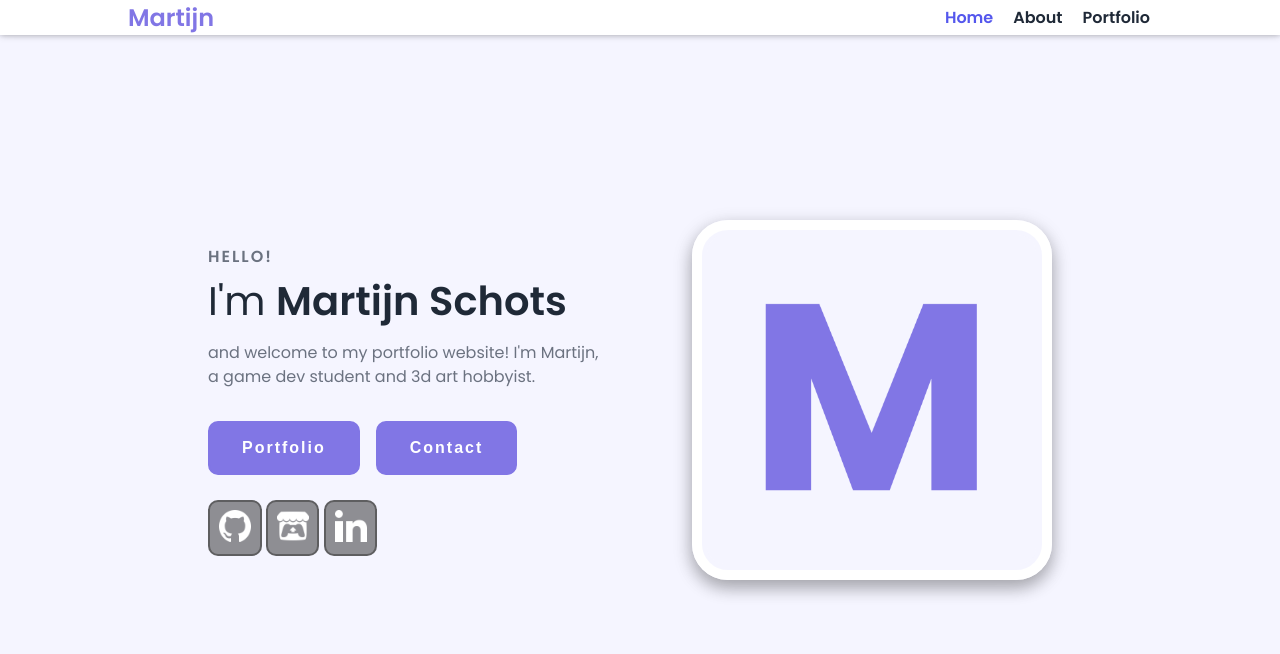
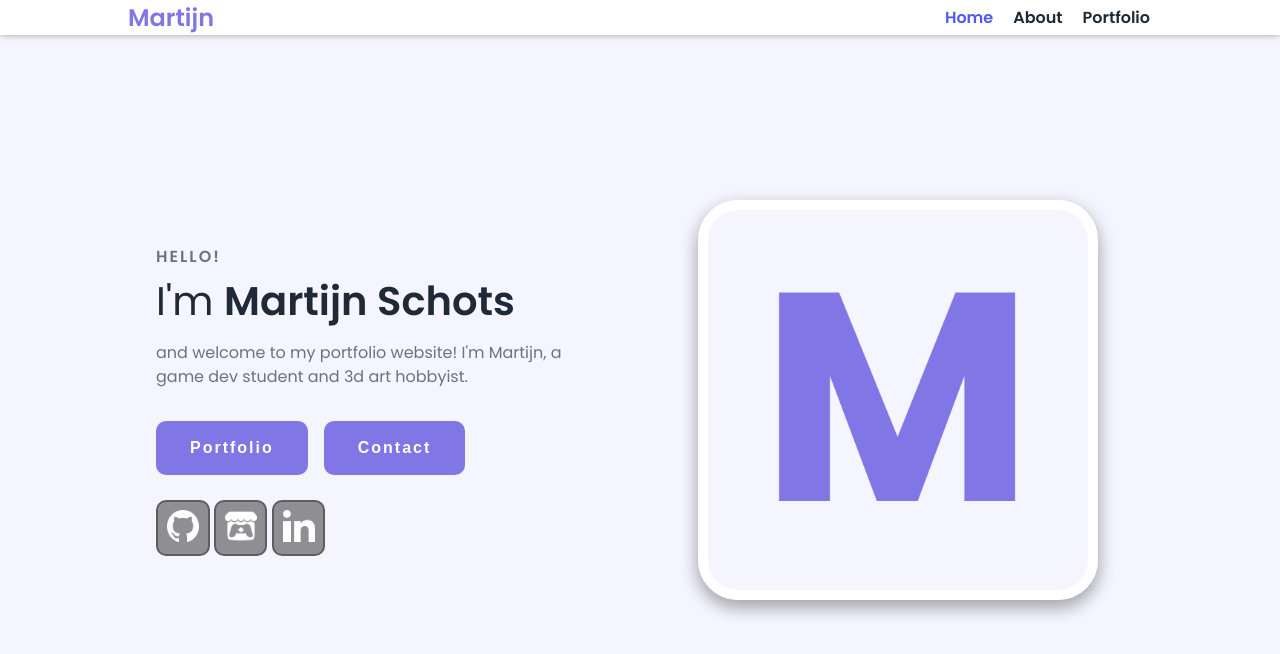
Before and after one commit to Martijn2410/martijnschots.com, a plain HTML site: page index.html in a window 1280 px wide. Drawn offline with nearby package versions, Linux system fonts and the light colour scheme.

Commit message:
max-width fix

```diff
--- a/styles.css
+++ b/styles.css
@@ -7,7 +7,7 @@
     --text-dark: #1f2937;
     --text-light: #6b7280;
     --extra-light: #faf5ff;
-    --max-width: 70%;
+    --max-width: 1000px;
     --max-width-nav: 80%;
 }
 
```
